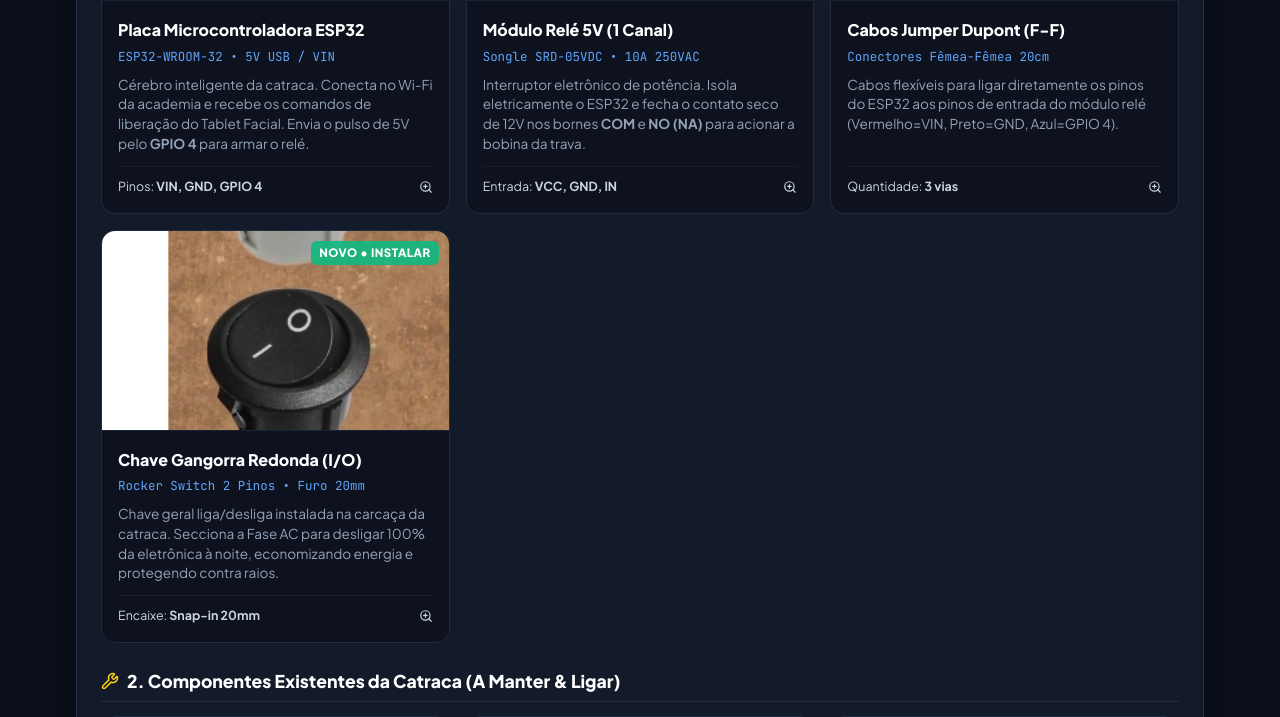
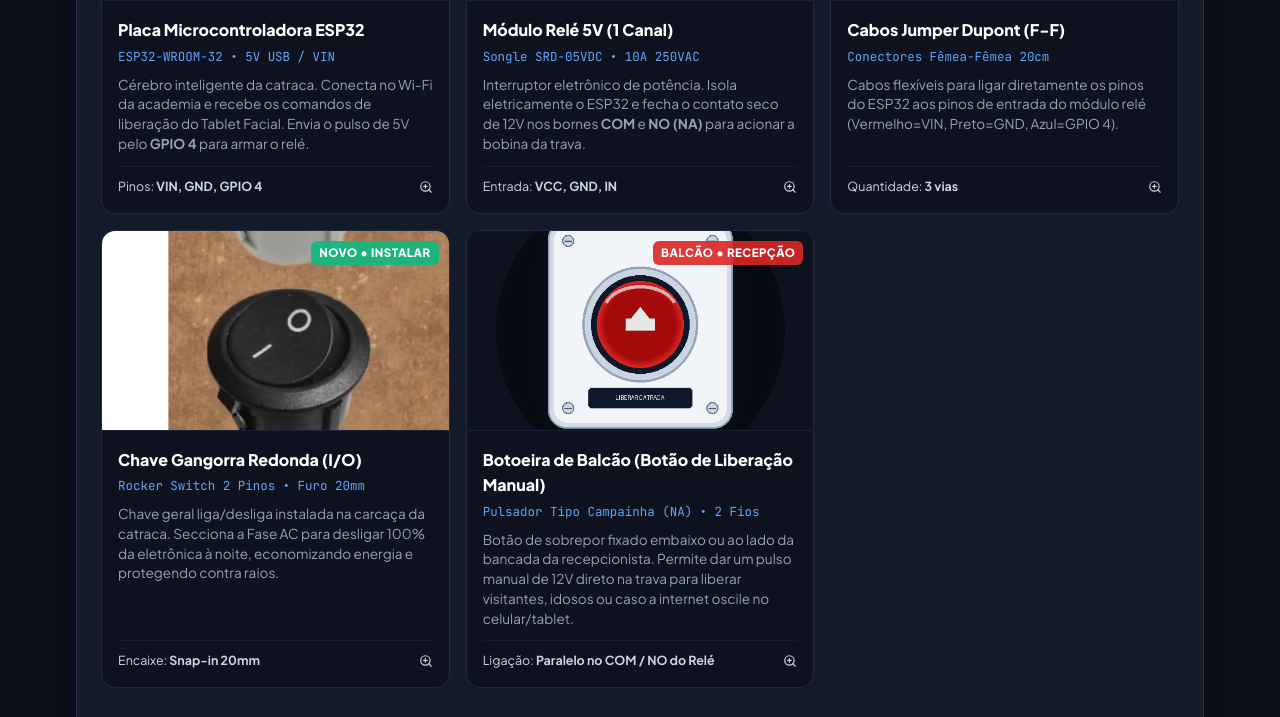
Before and after one commit to fvier/bjsports, a Flask app: page /fazer in a window 1280 px wide. Shown: the part 2479-3196 px from the top of the page. Run offline with Flask 3, Linux system fonts and the light colour scheme; data comes from the database, SQL or seed files in the repository; grey boxes are pictures that could not be loaded.

Commit message:
feat(catraca): adiciona card ilustrado da Botoeira de Balcao da Recepcao no Glossario

```diff
--- a/templates/fazer.html
+++ b/templates/fazer.html
@@ -1171,6 +1171,25 @@
             </div>
           </div>
 
+          <!-- ITEM 5: BOTOEIRA DE BALCÃO / RECEPÇÃO -->
+          <div class="glossary-card">
+            <div class="glossary-img-wrapper" onclick="openImageModal('/static/img/catraca/botoeira_recepcao.png')">
+              <img src="/static/img/catraca/botoeira_recepcao.png" alt="Botão Pulsador de Balcão para a Recepção">
+              <span class="glossary-badge-status badge-install" style="background: rgba(220, 38, 38, 0.9);">Balcão • Recepção</span>
+            </div>
+            <div class="glossary-card-body">
+              <h4 class="glossary-card-title">Botoeira de Balcão (Botão de Liberação Manual)</h4>
+              <span class="glossary-card-spec">Pulsador Tipo Campainha (NA) • 2 Fios</span>
+              <p class="glossary-card-desc">
+                Botão de sobrepor fixado embaixo ou ao lado da bancada da recepcionista. Permite dar um pulso manual de 12V direto na trava para liberar visitantes, idosos ou caso a internet oscile no celular/tablet.
+              </p>
+              <div class="glossary-card-footer">
+                <span>Ligação: <strong>Paralelo no COM / NO do Relé</strong></span>
+                <i data-lucide="zoom-in" style="width: 14px; height: 14px;"></i>
+              </div>
+            </div>
+          </div>
+
         </div>
 
         <!-- GRUPO 2: COMPONENTES EXISTENTES DA CATRACA -->
```
Also changed, not shown: static/img/catraca/botoeira_recepcao.png (added).
